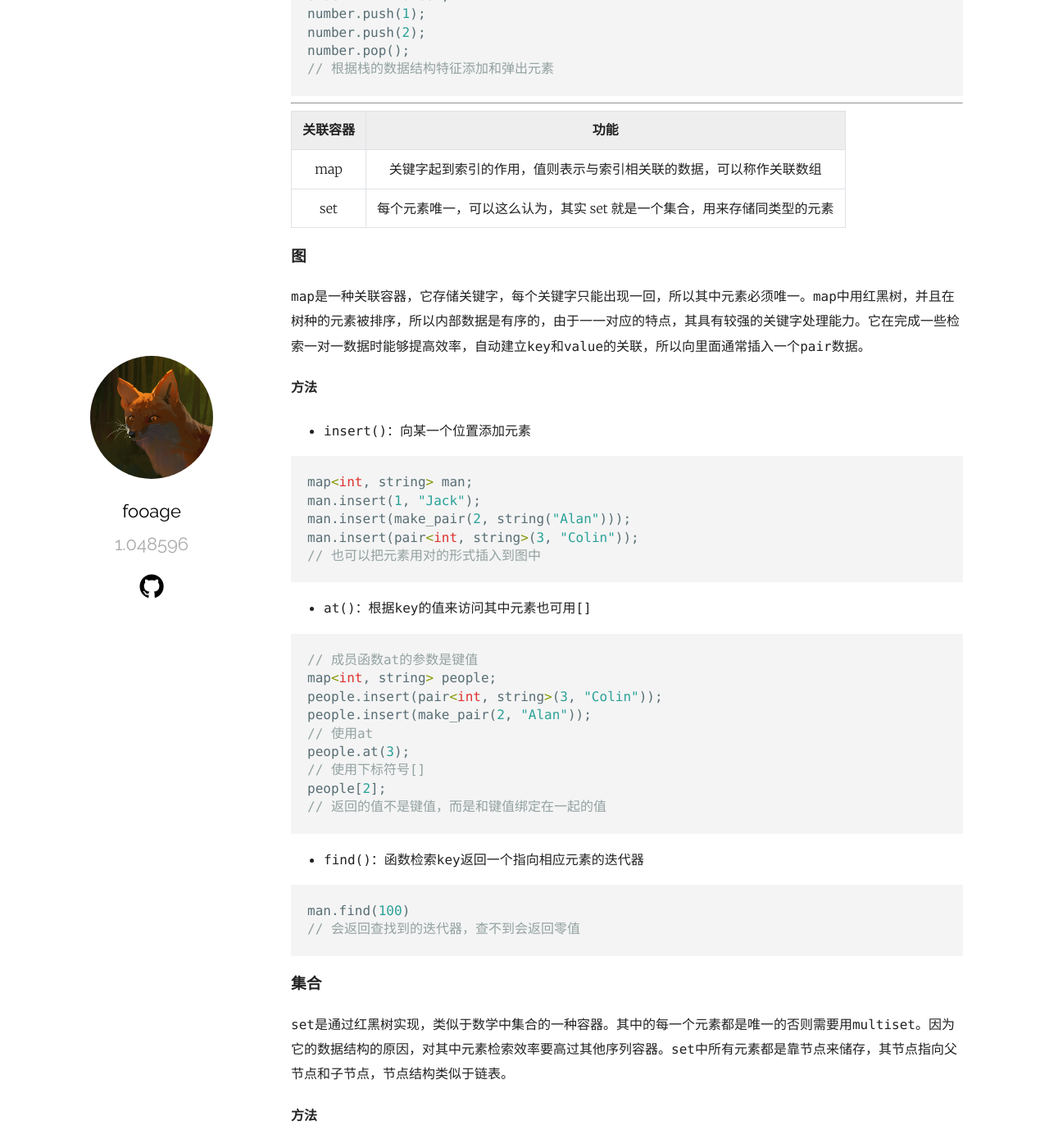
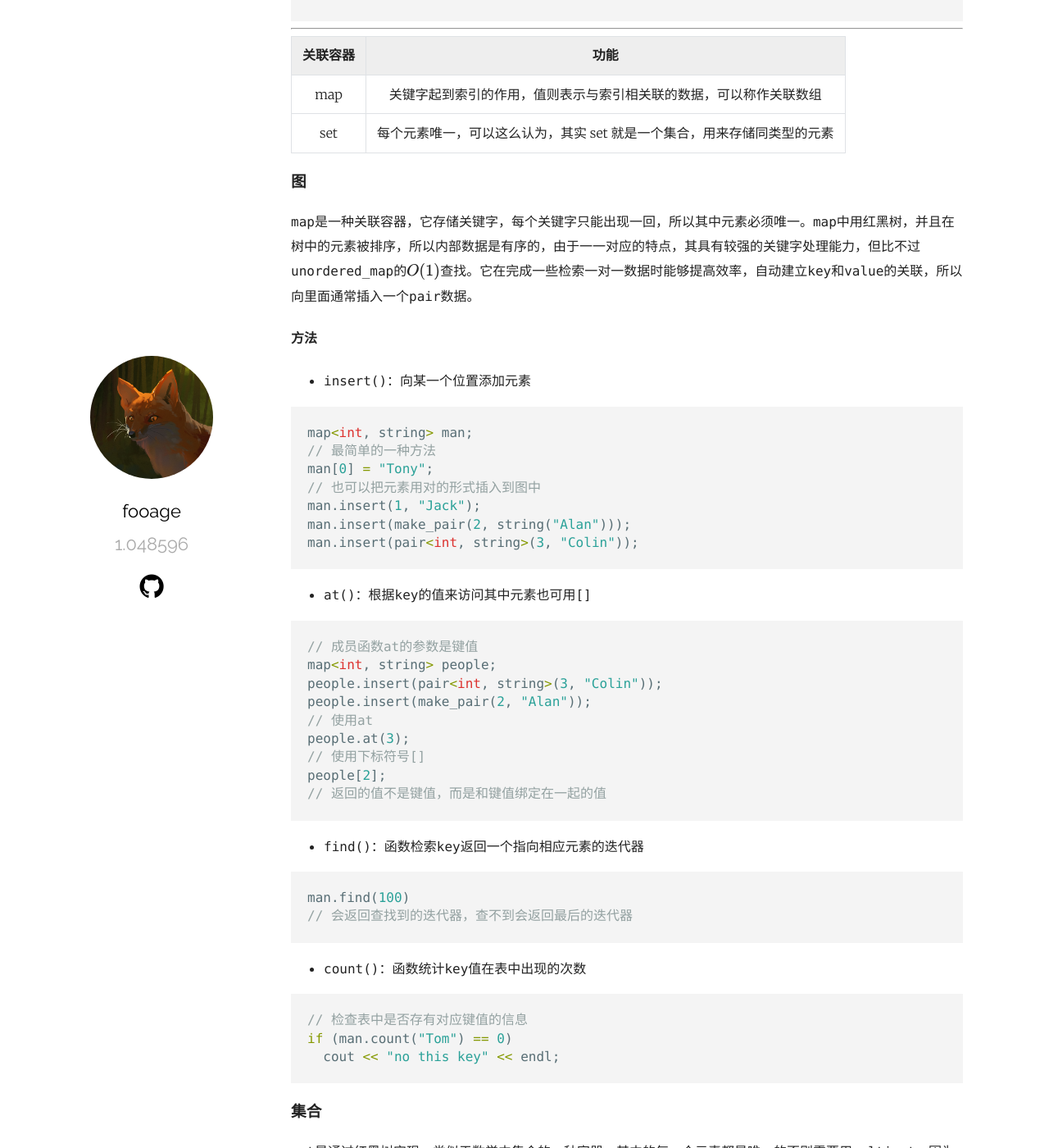
Before and after one commit to fooage/fooage, a Jekyll site: the page built from _posts/2021-01-22-浅析STL标准容器.md, in a window 1280 px wide and 1400 px high, scrolled down 4931 px. Shown: the whole window at 82% size. Built offline with Jekyll 4.4.1, drawn with Linux system fonts in a browser that asks for light colours; some of the changed text lies outside the part shown.

Commit message:
Fix something

````diff
--- a/_posts/2021-01-22-浅析STL标准容器.md
+++ b/_posts/2021-01-22-浅析STL标准容器.md
@@ -156,7 +156,7 @@ first.splice(it, second);
 
 ### 队列
 
-`deque`是一种对序列两端可以添加元素或删除元素的容器。它同时支持随机访问其中的元素像数组一样。但是在内存存储时，`deque`不像`vector`一样是严格连续的一长串内存空间，它是由多段连续的内存空间组成的，所以向它的两端添加或删除元素并不会太大的性能开销。所以在扩容方面它要比`vector`更加的高效，但这让它在指针方面不能使用如`data()`这样的函数在不确定元素个数时可以使用。不推荐对其中间位置添加元素，虽然代价不如向量严重。
+`queue`是一种先进先出的数据结构，需要将数据进行顺序处理的时候会采用这种数据结构，如`BFS`广度优先搜索。
 
 #### 方法
 
@@ -205,7 +205,7 @@ number.pop();
 
 ### 图
 
-`map`是一种关联容器，它存储关键字，每个关键字只能出现一回，所以其中元素必须唯一。`map`中用红黑树，并且在树种的元素被排序，所以内部数据是有序的，由于一一对应的特点，其具有较强的关键字处理能力。它在完成一些检索一对一数据时能够提高效率，自动建立`key`和`value`的关联，所以向里面通常插入一个`pair`数据。
+`map`是一种关联容器，它存储关键字，每个关键字只能出现一回，所以其中元素必须唯一。`map`中用红黑树，并且在树中的元素被排序，所以内部数据是有序的，由于一一对应的特点，其具有较强的关键字处理能力，但比不过`unordered_map`的$O(1)$查找。它在完成一些检索一对一数据时能够提高效率，自动建立`key`和`value`的关联，所以向里面通常插入一个`pair`数据。
 
 #### 方法
 
@@ -213,10 +213,12 @@ number.pop();
 
 ```c++
 map<int, string> man;
+// 最简单的一种方法
+man[0] = "Tony";
+// 也可以把元素用对的形式插入到图中
 man.insert(1, "Jack");
 man.insert(make_pair(2, string("Alan")));
 man.insert(pair<int, string>(3, "Colin"));
-// 也可以把元素用对的形式插入到图中
 ```
 
 - `at()`：根据`key`的值来访问其中元素也可用`[]`
@@ -237,7 +239,15 @@ people[2];
 
 ```c++
 man.find(100)
-// 会返回查找到的迭代器，查不到会返回零值
+// 会返回查找到的迭代器，查不到会返回最后的迭代器
+```
+
+- `count()`：函数统计`key`值在表中出现的次数
+
+```c++
+// 检查表中是否存有对应键值的信息
+if (man.count("Tom") == 0)
+  cout << "no this key" << endl;
 ```
 
 ### 集合
````
Also changed, not shown: other parts of _posts/2021-01-22-浅析STL标准容器.md (+1 -1 lines).
